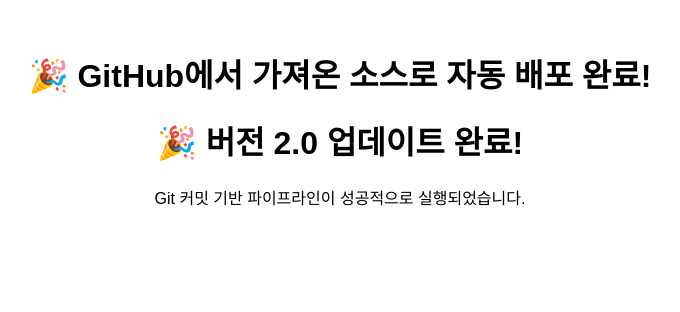
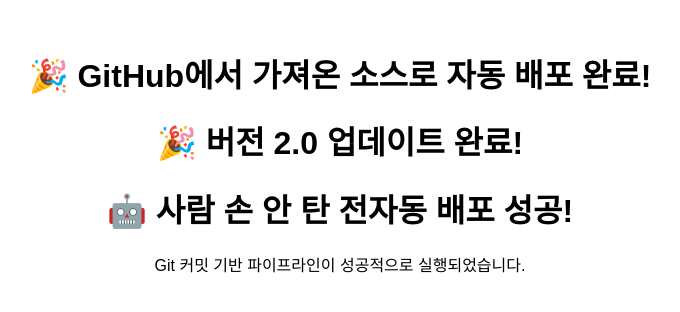
Before and after one commit to ahk0407/jenkins-study-app, a plain HTML site: page index.html in a window 1280 px wide. Shown: the whole page, without its empty margins (300-980 px from the left). Drawn offline with Linux system fonts and the light colour scheme.

Commit message:
Update index.html

```diff
--- a/index.html
+++ b/index.html
@@ -7,6 +7,7 @@
 <body style="text-align: center; margin-top: 50px; font-family: sans-serif;">
     <h1>🎉 GitHub에서 가져온 소스로 자동 배포 완료!</h1>
     <h1>🎉 버전 2.0 업데이트 완료!</h1>
+    <h1>🤖 사람 손 안 탄 전자동 배포 성공!</h1>
     <p>Git 커밋 기반 파이프라인이 성공적으로 실행되었습니다.</p>
 </body>
 </html>
```
